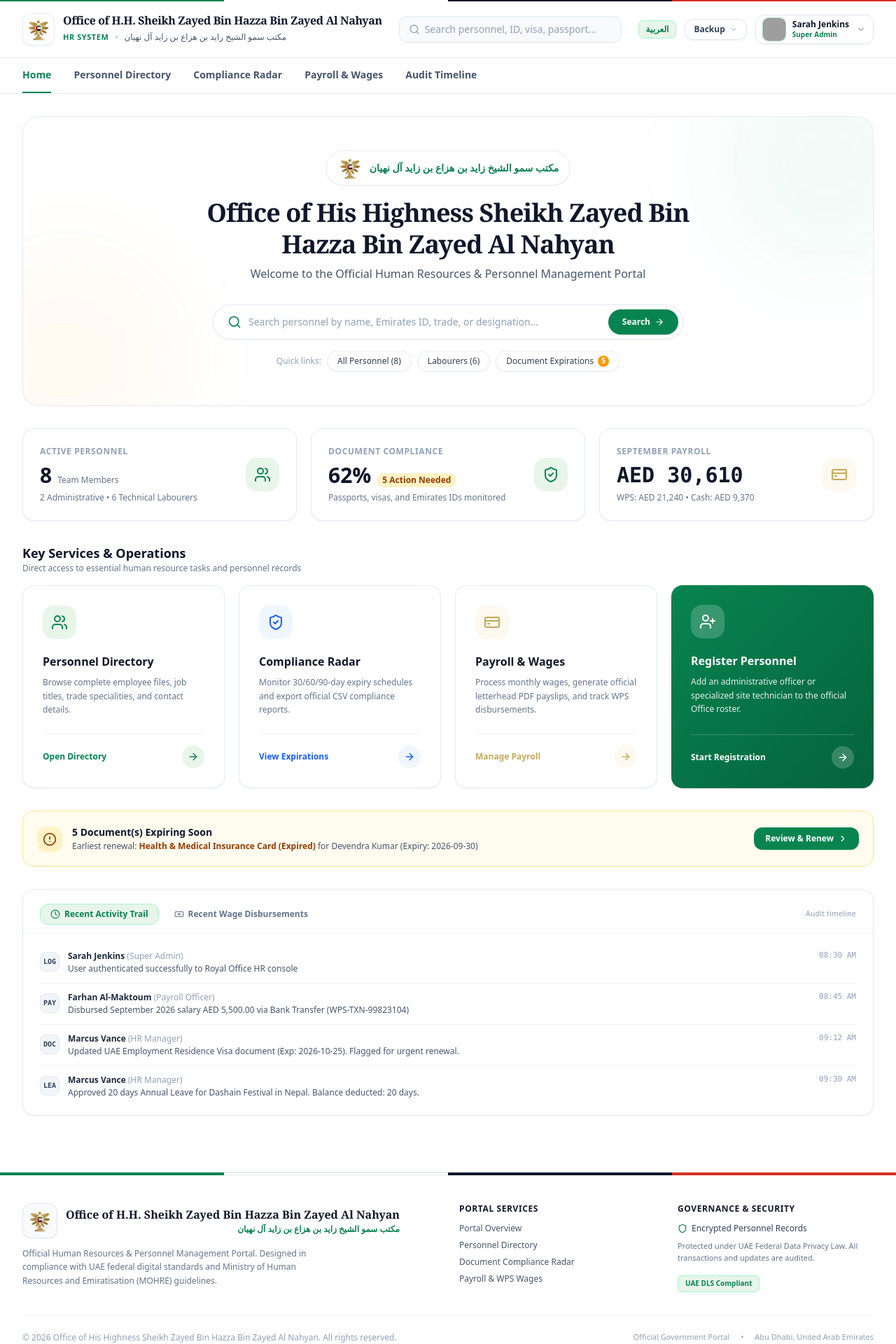
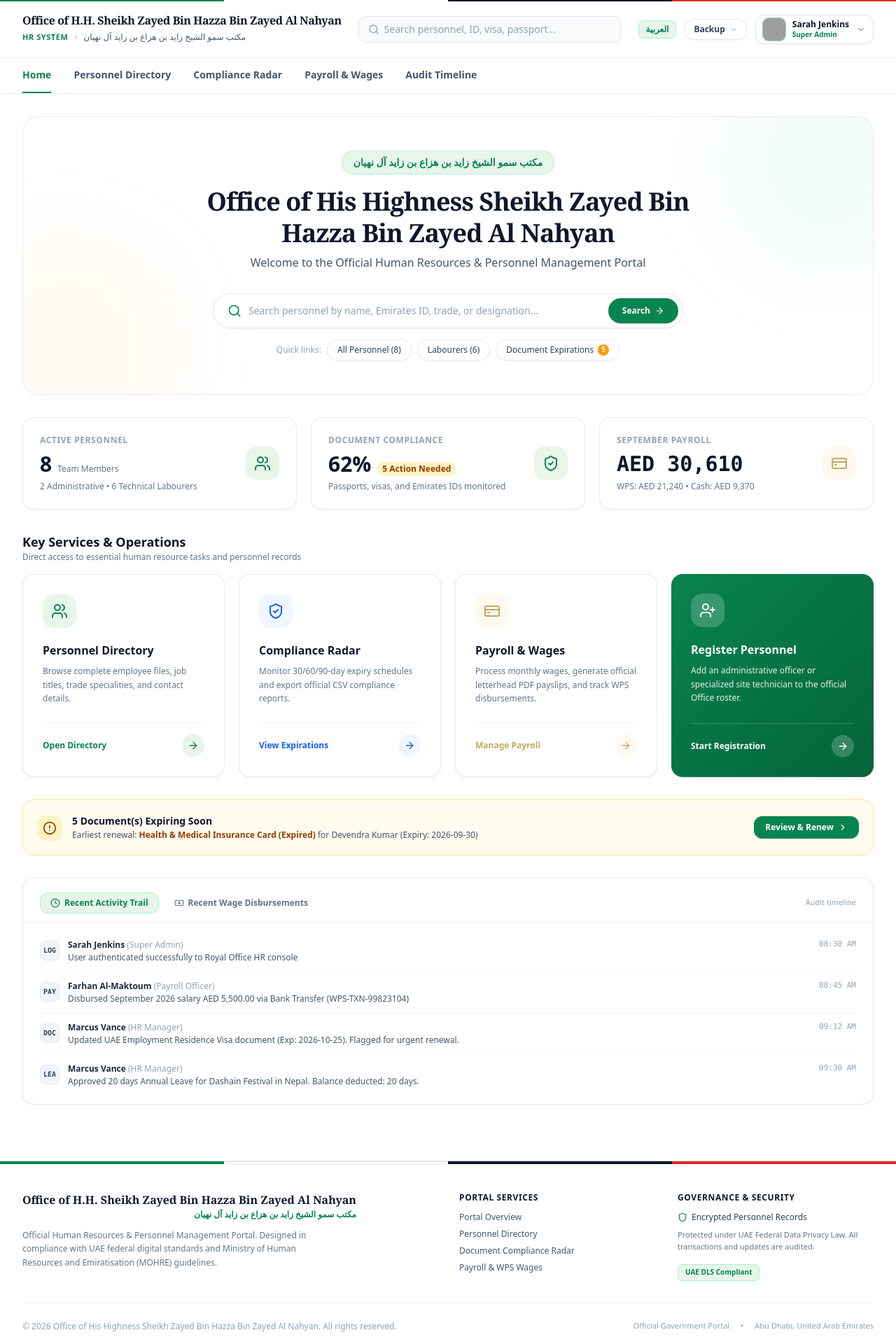
Before and after one commit to SIFOR-GAMES/vanguard-hr, a React (Vite) app: page / in a window 1280 px wide. Shown: the top 1920 px of the page at 70% size. Built offline with nearby package versions, Linux system fonts and the light colour scheme; grey boxes are pictures that could not be loaded.

Commit message:
fix: remove incorrect emblem logo from navbar, hero pill, footer, and login modal

```diff
--- a/src/components/auth/LoginModal.tsx
+++ b/src/components/auth/LoginModal.tsx
@@ -3,7 +3,6 @@ import { Lock, Mail, Eye, EyeOff, ShieldCheck, KeyRound, AlertCircle } from 'luc
 import { Modal } from '../common/Modal';
 import { auth, CREDENTIALS } from '../../services/auth';
 import { User } from '../../types/hr';
-import { RoyalEmblem } from '../common/RoyalEmblem';
 
 interface LoginModalProps {
   isOpen: boolean;
@@ -54,9 +53,6 @@ export const LoginModal: React.FC<LoginModalProps> = ({
       maxWidth="md"
     >
       <div className="flex flex-col items-center justify-center pb-3 text-center">
-        <div className="p-2 rounded-2xl bg-white dark:bg-[#1C1917] border border-[#E7DEC8] dark:border-[#383129] shadow-xs mb-2">
-          <RoyalEmblem size="md" />
-        </div>
         <p className="font-serif font-bold text-sm text-stone-900 dark:text-stone-100">
           Office of H.H. Sheikh Zayed Bin Hazza Bin Zayed Al Nahyan
         </p>
--- a/src/components/common/Footer.tsx
+++ b/src/components/common/Footer.tsx
@@ -1,5 +1,4 @@
 import React from 'react';
-import { RoyalEmblem } from './RoyalEmblem';
 import { Shield, ExternalLink, Heart } from 'lucide-react';
 
 interface FooterProps {
@@ -12,7 +11,7 @@ export const Footer: React.FC<FooterProps> = ({ onSelectTab }) => {
       {/* UAE Flag Accent Stripe */}
       <div className="h-1 w-full flex">
         <div className="h-full w-1/4 bg-[#088450]" />
-        <div className="h-full w-1/4 bg-white border-y border-slate-200 dark:border-slate-700" />
+        <div className="h-full w-1/4 bg-white border-y border-slate-200" />
         <div className="h-full w-1/4 bg-[#0F172A]" />
         <div className="h-full w-1/4 bg-[#D92D20]" />
       </div>
@@ -23,9 +22,6 @@ export const Footer: React.FC<FooterProps> = ({ onSelectTab }) => {
           {/* Col 1: Emblem & Entity */}
           <div className="md:col-span-2 space-y-3">
             <div className="flex items-center gap-3">
-              <div className="p-1.5 rounded-xl bg-slate-50 dark:bg-slate-800 border border-slate-200 dark:border-slate-700 shadow-xs">
-                <RoyalEmblem size="sm" />
-              </div>
               <div>
                 <h3 className="font-serif font-bold text-slate-900 dark:text-white text-sm sm:text-base leading-snug">
                   Office of H.H. Sheikh Zayed Bin Hazza Bin Zayed Al Nahyan
--- a/src/components/common/Navbar.tsx
+++ b/src/components/common/Navbar.tsx
@@ -13,7 +13,6 @@ import {
 } from 'lucide-react';
 import { User, UserRole } from '../../types/hr';
 import { Badge } from './Badge';
-import { RoyalEmblem } from './RoyalEmblem';
 
 interface NavbarProps {
   currentUser: User | null;
@@ -103,9 +102,6 @@ export const Navbar: React.FC<NavbarProps> = ({
             </button>
 
             <div className="flex items-center gap-3">
-              <div className="p-1 rounded-xl bg-white dark:bg-slate-800 border border-slate-200/80 dark:border-slate-700 shadow-xs flex items-center justify-center">
-                <RoyalEmblem size="sm" />
-              </div>
               <div className="flex flex-col">
                 <div className="flex items-center gap-2">
                   <span className="font-serif font-bold text-sm sm:text-base tracking-tight text-slate-900 dark:text-slate-100 leading-tight">
--- a/src/components/dashboard/DashboardTab.tsx
+++ b/src/components/dashboard/DashboardTab.tsx
@@ -19,7 +19,6 @@ import {
 import { Employee, EmployeeDocument, SalaryPayment, AuditLog } from '../../types/hr';
 import { getDocumentExpiryStatus } from '../../services/storage';
 import { Badge } from '../common/Badge';
-import { RoyalEmblem } from '../common/RoyalEmblem';
 
 interface DashboardTabProps {
   employees: Employee[];
@@ -97,10 +96,9 @@ export const DashboardTab: React.FC<DashboardTabProps> = ({
         <div className="absolute -top-24 -right-24 w-80 h-80 rounded-full bg-emerald-500/5 blur-3xl pointer-events-none" />
         <div className="absolute -bottom-24 -left-24 w-80 h-80 rounded-full bg-amber-500/5 blur-3xl pointer-events-none" />
 
-        {/* Crest Pill */}
-        <div className="inline-flex items-center gap-2.5 px-4 py-1.5 rounded-full bg-white dark:bg-slate-800 border border-slate-200/80 dark:border-slate-700 shadow-xs mb-4">
-          <RoyalEmblem size="sm" />
-          <span className="font-arabic text-sm text-[#088450] dark:text-[#34D399] font-bold" dir="rtl">
+        {/* Entity Title Pill */}
+        <div className="inline-flex items-center px-4 py-1.5 rounded-full bg-[#E8F5E9] border border-emerald-200/80 shadow-xs mb-4">
+          <span className="font-arabic text-sm text-[#088450] font-bold" dir="rtl">
             مكتب سمو الشيخ زايد بن هزاع بن زايد آل نهيان
           </span>
         </div>
```
Also changed, not shown: index.html (+1 -1 lines).
